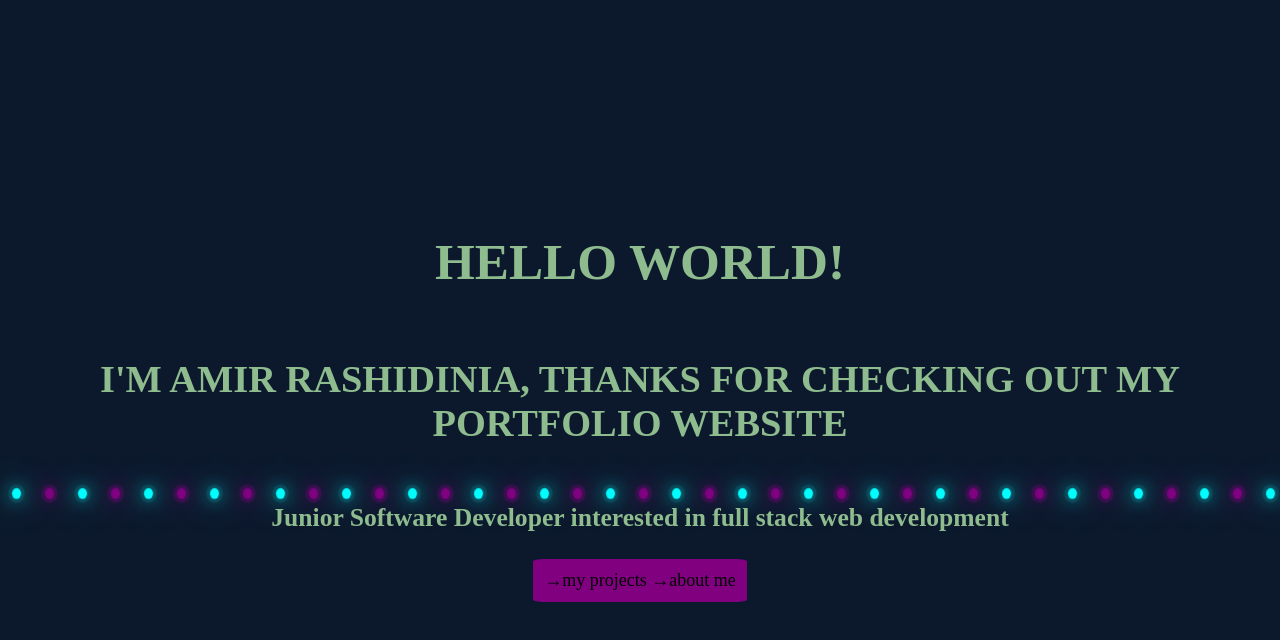
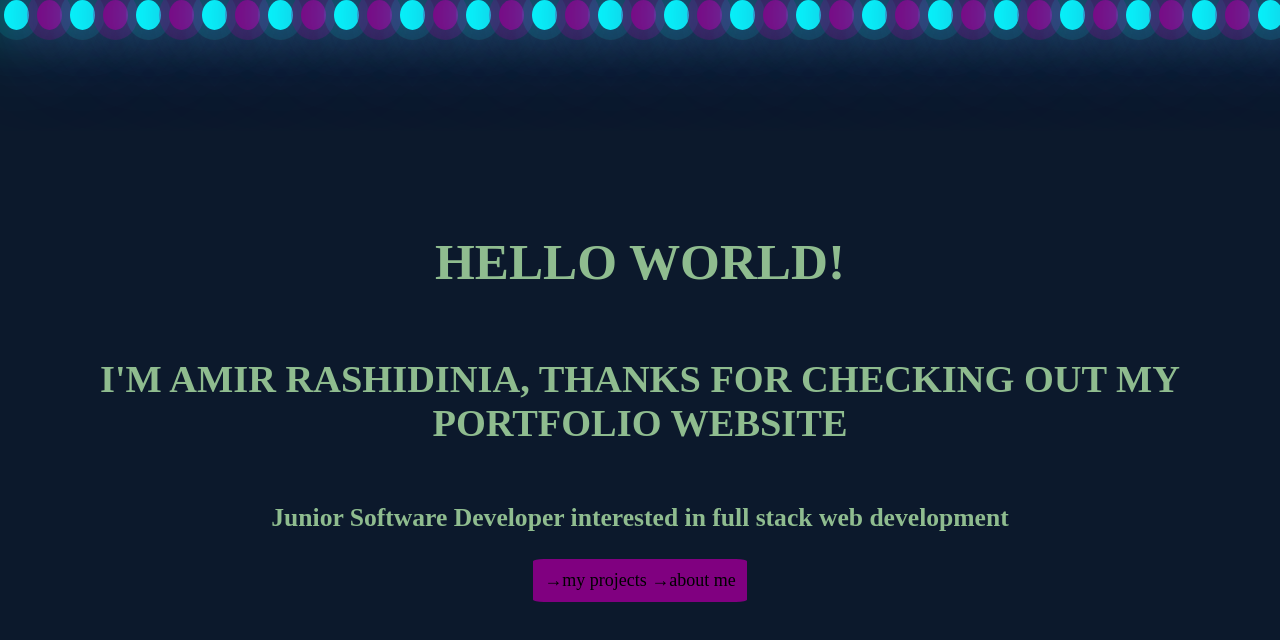
Before and after one commit to Amir-Rsh/Portfolio-attempt, a React (Vite) app: page / in a window 1280 px wide. Shown: the top 640 px of the page. Built offline with nearby package versions, Linux system fonts and the light colour scheme.

Commit message:
worked on webkit compatibility

```diff
--- a/src/index.css
+++ b/src/index.css
@@ -27,8 +27,8 @@ body {
   margin: 0 4px;
   border-radius: 50%;
   box-shadow: 0 0 0 10px rgba(0, 255, 255, 10%), 0 0 50px aqua, 0 0 100px aqua;
-  animation: animate 15s linear infinite;
-  -webkit-animation: animate 15s linear infinite;
+  /* animation: animate 15s linear infinite; */
+  animation-name: animate;
   /* -webkit-animation-duration: -webkit-calc(120s / var(--i)); */
   /* animation-duration: calc(120s / var(--i)); */
 }
```
